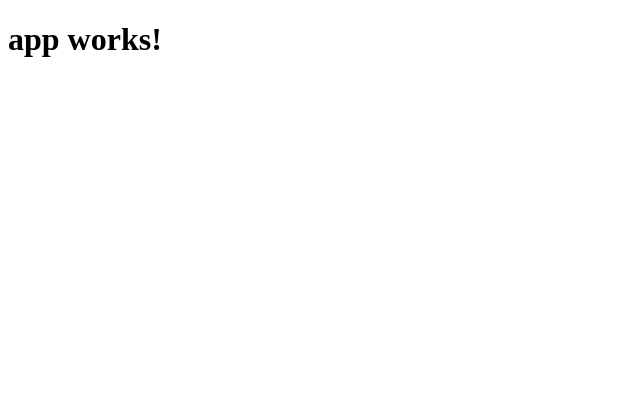
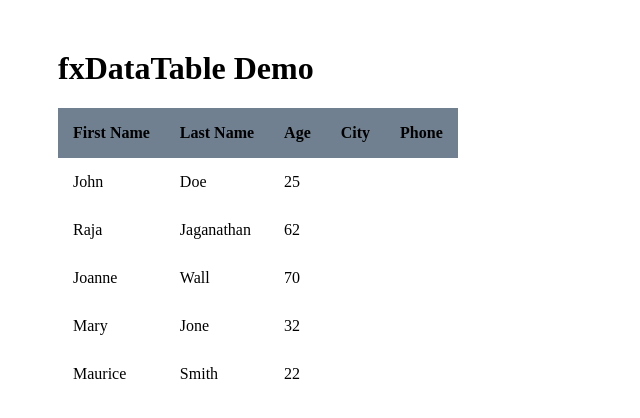
Before and after one commit to RajaJaganathan/fxdatatable, an Angular app: page / in a window 1280 px wide. Shown: the top 418 px of the page, without its empty margins (0-640 px from the left). Built offline with nearby package versions, Linux system fonts and the light colour scheme.

Commit message:
basic table created

```diff
--- a/src/app/app.component.css
+++ b/src/app/app.component.css
@@ -0,0 +1,3 @@
+.main-content{
+  margin: 50px;
+}
--- a/src/app/app.component.html
+++ b/src/app/app.component.html
@@ -1,3 +1,4 @@
-<h1>
-  {{title}}
-</h1>
+<div class="main-content">
+  <h1>{{title}}</h1>
+  <fx-datatable [dataProvider]="people" [columns]="peopleTableColumns"></fx-datatable>
+</div>
--- a/src/app/app.component.ts
+++ b/src/app/app.component.ts
@@ -6,5 +6,108 @@ import { Component } from '@angular/core';
   styleUrls: ['./app.component.css']
 })
 export class AppComponent {
-  title = 'app works!';
+  title = 'fxDataTable Demo';
+  peopleTableColumns: any[] = [{
+    headerText: 'First Name',
+    dataField: 'firstName'
+  }, {
+    headerText: 'Last Name',
+    dataField: 'lastName'
+  }, {
+    headerText: 'Age',
+    dataField: 'age'
+  }, {
+    headerText: 'City',
+    dataField: 'address.city'
+  }, {
+    headerText: 'Phone',
+    dataField: 'phoneNumber[0].number'
+  }];
+
+  people: any[] = [{
+    "firstName": "John",
+    "lastName": "Doe",
+    "age": 25,
+    "address": {
+      "streetAddress": "21 2nd Street",
+      "city": "New York",
+      "state": "NY",
+      "postalCode": "10021"
+    },
+    "phoneNumber": [{
+      "type": "home",
+      "number": "172 555-1234"
+    }, {
+      "type": "fax",
+      "number": "646 555-4567"
+    }]
+  }, {
+    "firstName": "Raja",
+    "lastName": "Jaganathan",
+    "age": 62,
+    "address": {
+      "streetAddress": "21 2nd Street",
+      "city": "India",
+      "state": "TN",
+      "postalCode": "10021"
+    },
+    "phoneNumber": [{
+      "type": "home",
+      "number": "212 555-1234"
+    }, {
+      "type": "fax",
+      "number": "646 555-4567"
+    }]
+  }, {
+    "firstName": "Joanne",
+    "lastName": "Wall",
+    "age": 70,
+    "address": {
+      "streetAddress": "21 2nd Street",
+      "city": "New York",
+      "state": "NY",
+      "postalCode": "10021"
+    },
+    "phoneNumber": [{
+      "type": "home",
+      "number": "555-219-2012"
+    }, {
+      "type": "fax",
+      "number": "646 555-4567"
+    }]
+  }, {
+    "firstName": "Mary",
+    "lastName": "Jone",
+    "age": 32,
+    "address": {
+      "streetAddress": "21 2nd Street",
+      "city": "California",
+      "state": "CA",
+      "postalCode": "10021"
+    },
+    "phoneNumber": [{
+      "type": "home",
+      "number": "555-219-2000"
+    }, {
+      "type": "fax",
+      "number": "646 555-4567"
+    }]
+  }, {
+    "firstName": "Maurice",
+    "lastName": "Smith",
+    "age": 22,
+    "address": {
+      "streetAddress": "21 2nd Street",
+      "city": "India",
+      "state": "TN",
+      "postalCode": "10021"
+    },
+    "phoneNumber": [{
+      "type": "home",
+      "number": "555-219-2389"
+    }, {
+      "type": "fax",
+      "number": "646 555-4567"
+    }]
+  }];
 }
--- a/src/app/app.module.ts
+++ b/src/app/app.module.ts
@@ -4,10 +4,12 @@ import { FormsModule } from '@angular/forms';
 import { HttpModule } from '@angular/http';
 
 import { AppComponent } from './app.component';
+import { FxDataTableComponent } from './fxdatatable/fxdatatable.component';
 
 @NgModule({
   declarations: [
-    AppComponent
+    AppComponent,
+    FxDataTableComponent
   ],
   imports: [
     BrowserModule,
--- /dev/null
+++ b/src/app/fxdatatable/fxdatatable.component.css
@@ -0,0 +1,17 @@
+.fx-datatable {
+    border-collapse: collapse;
+    border: gray;
+}
+
+.fx-datatable__head--row {
+    height: 50px;
+    background: slategray;
+}
+
+.fx-datatable__head--cell {
+    padding: 15px;
+}
+
+.fx-datatable__body--cell {
+    padding: 15px;
+}
--- /dev/null
+++ b/src/app/fxdatatable/fxdatatable.component.html
@@ -0,0 +1,16 @@
+<table class="fx-datatable">
+  <thead>
+    <tr class="fx-datatable__head--row">
+      <th *ngFor="let column of columns" class="fx-datatable__head--cell">
+        {{column.headerText}}
+      </th>
+    </tr>
+  </thead>
+  <tbody class="fx-datatable__body">
+    <tr *ngFor="let item of dataProvider" class="fx-datatable__body--row">
+      <td *ngFor="let column of columns" class="fx-datatable__body--cell">
+        {{ item[column.dataField] }}
+      </td>
+    </tr>
+  </tbody>
+</table>
--- /dev/null
+++ b/src/app/fxdatatable/fxdatatable.component.ts
@@ -0,0 +1,18 @@
+import { Component, OnInit, OnDestroy, Input, Output } from '@angular/core';
+
+@Component({
+  selector: 'fx-datatable',
+  templateUrl: './fxdatatable.component.html',
+  styleUrls: ['./fxdatatable.component.css']
+})
+export class FxDataTableComponent implements OnInit {
+
+  @Input() dataProvider:any[];
+  @Input() columns:any[];
+
+  constructor() { }
+
+  ngOnInit() {
+  }
+
+}
```
Also changed, not shown: 2 other files (tests, documents, lock files or other folders).
